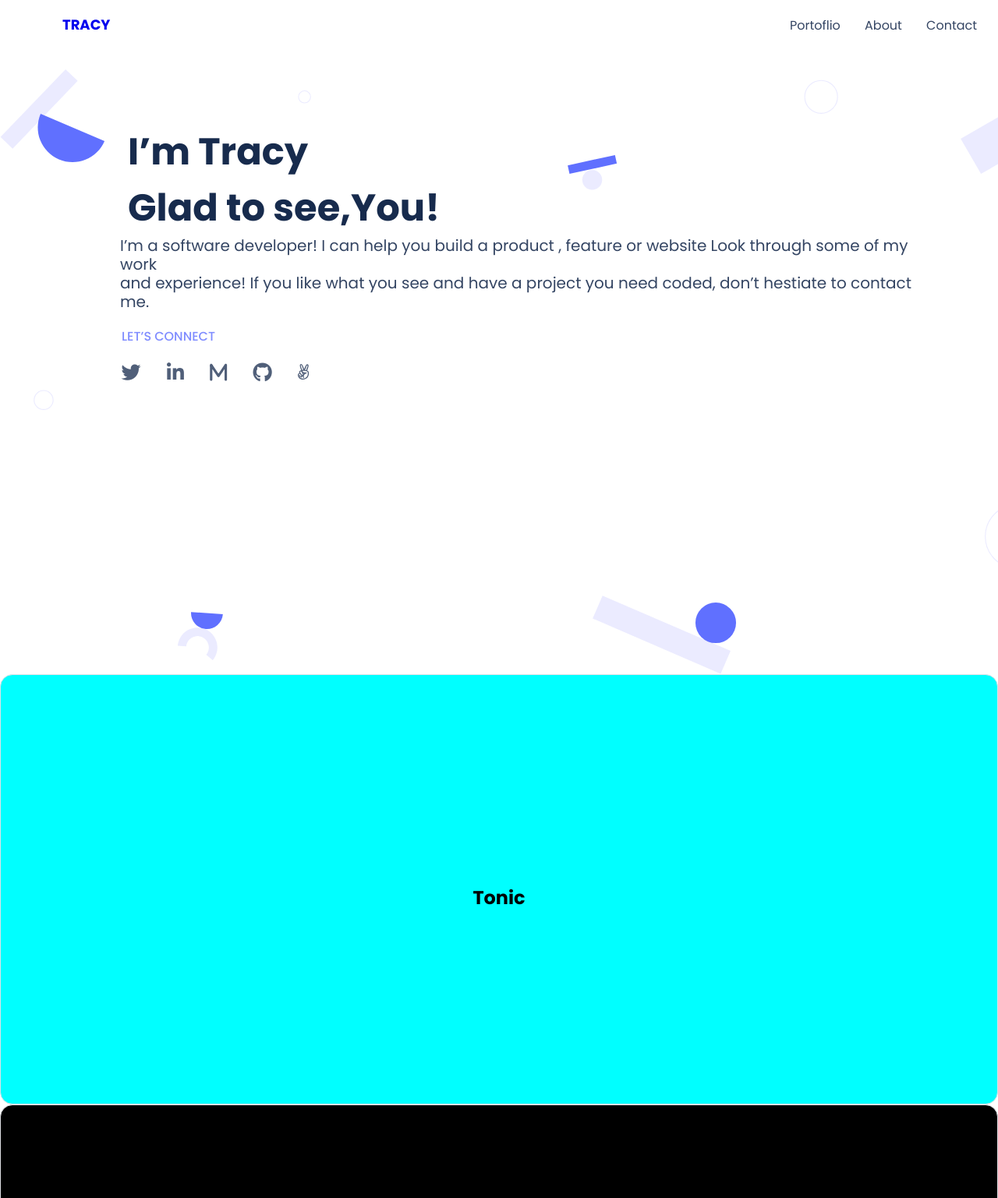
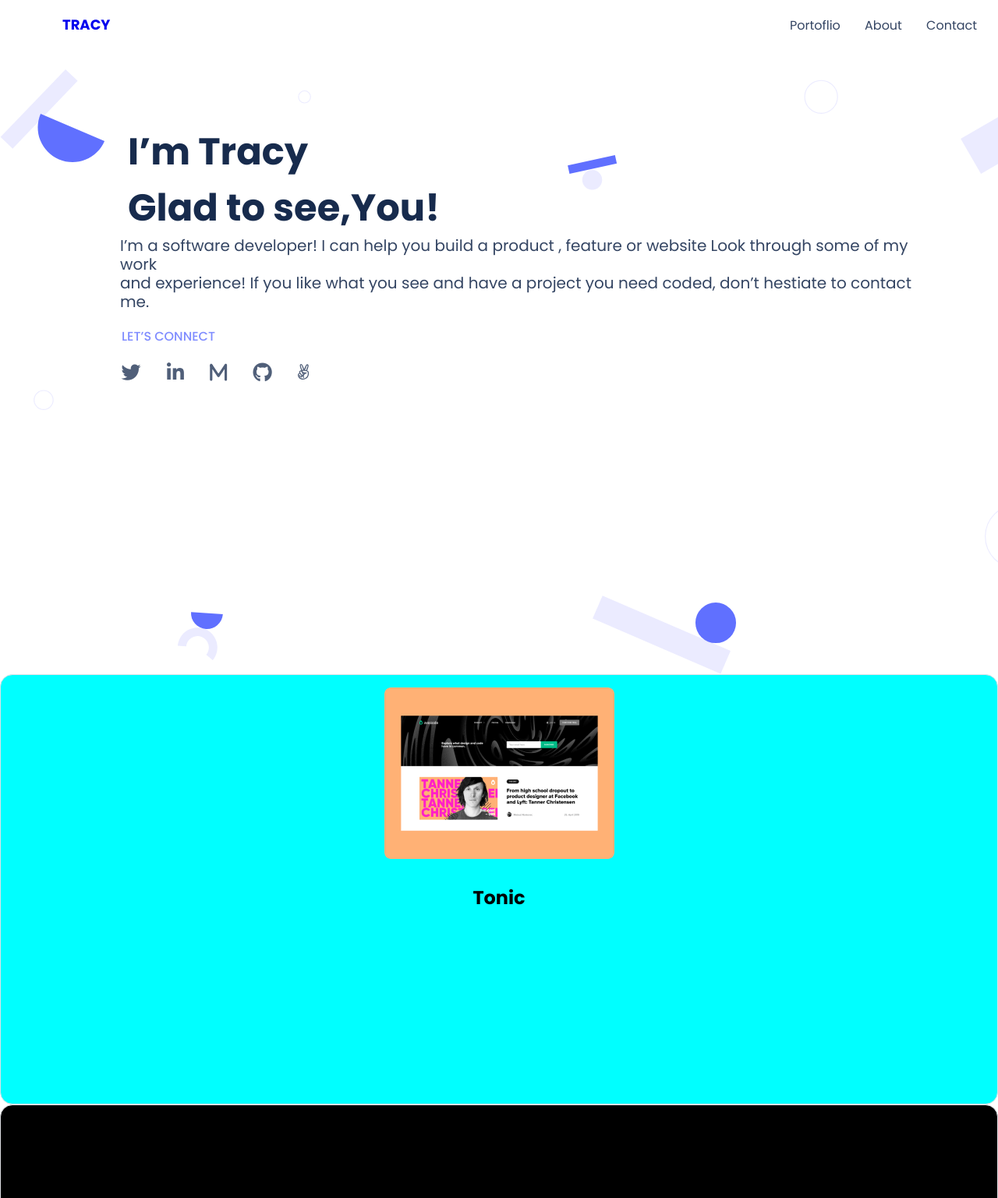
Before and after one commit to Tracy-miranja/mobile-version-, a website: page index.html in a window 1280 px wide. Shown: the top 1537 px of the page at 78% size. Drawn offline with Linux system fonts and the light colour scheme.

Commit message:
made background changes to banner

```diff
--- a/style.css
+++ b/style.css
@@ -3,6 +3,7 @@
 body {
   margin: 0;
   font-family: 'poppins', sans-serif;
+  overflow-x: hidden;
 }
 
 .head {
@@ -12,6 +13,7 @@ body {
   align-items: center;
   padding: 0 2rem;
   height: 8vh;
+  /* border-bottom-left-radius: 50px; */
 }
 
 article p {
@@ -88,10 +90,11 @@ nav a:hover {
   height: 100vh;
   flex-direction: column;
   background-image: url(./images/header-shapes\ mobile.png);
-  background-size: cover;
   background-repeat: no-repeat;
   background-position: 90% 20%;
   margin: 0%;
+  background-size: 100%;
+  border-bottom-left-radius: 50px;
 }
 
 article {
@@ -148,7 +151,7 @@ article h1 {
 .item1a {
   width: 295px;
   height: 220px;
-  background: url(./images/Snapshoot\ Portfolio\ \(1\) .png);
+  background: url(./images/snapshoot.png);
   border-radius: 8px;
   flex: none;
   order: 0;
```
Also changed, not shown: images/snapshoot.png (renamed from images/Snapshoot Portfolio (1).png).
